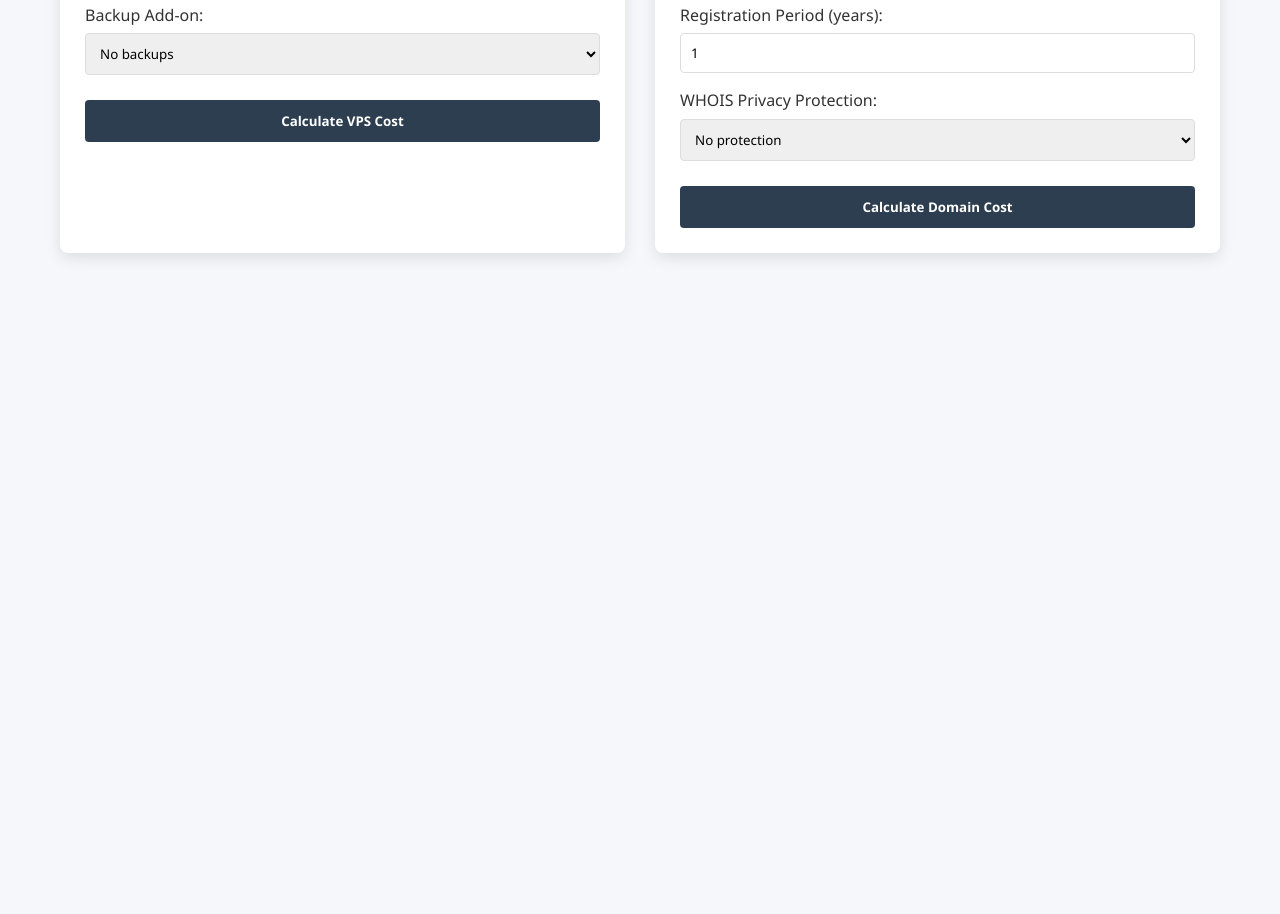
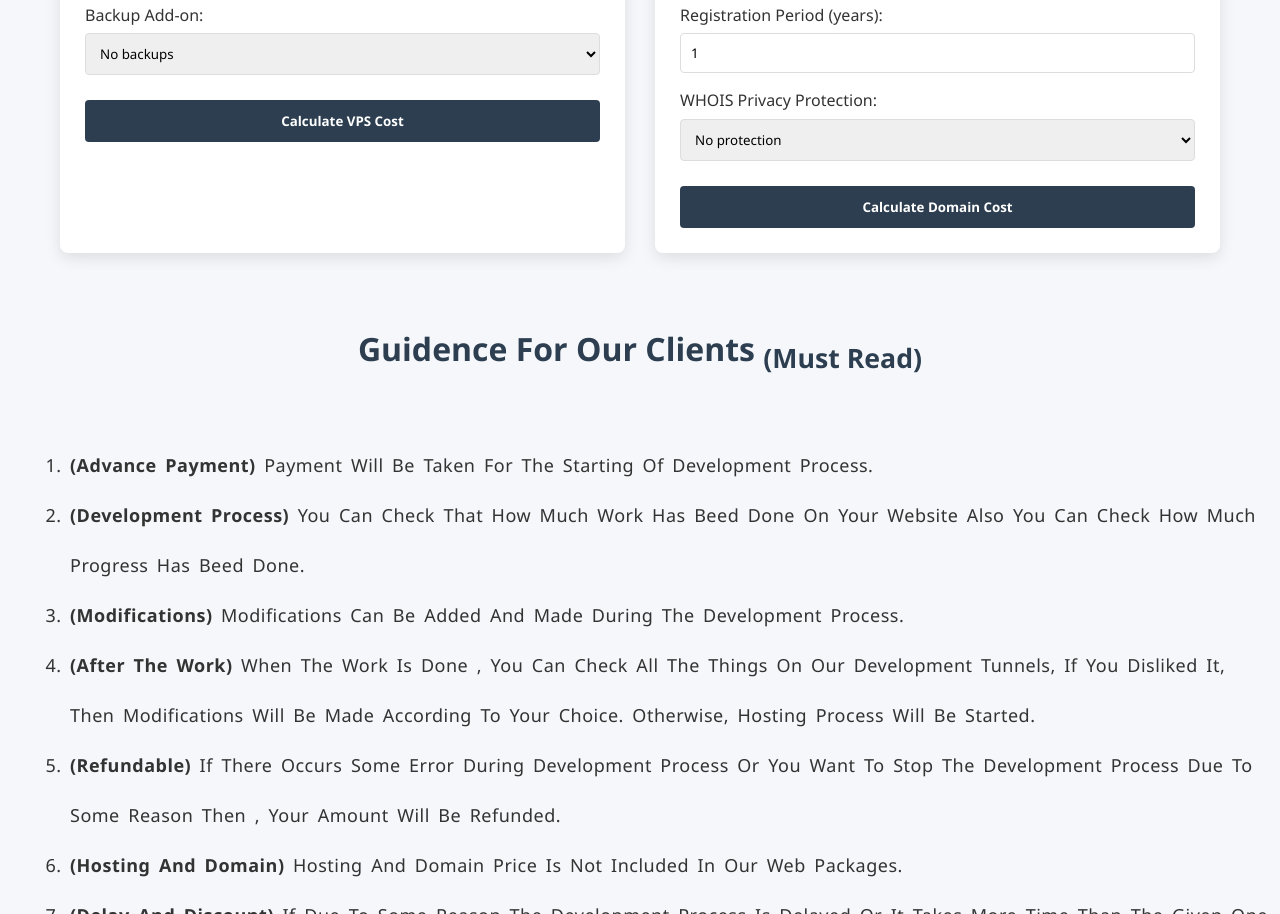
Before and after one commit to SaadHere3448/Package, a plain HTML site: page index.html in a window 1280 px wide. Shown: the part 1886-2800 px from the top of the page. Before the commit the page ends 2209 px from the top, so only its background shows below. Drawn offline with Linux system fonts and the light colour scheme.

Commit message:
Update old index.html

```diff
--- a/index.html
+++ b/index.html
@@ -185,13 +185,31 @@
                 margin-top: 5px;
             }
         }
+        .rules-cont{
+            text-transform: capitalize;
+            font-family: 'Franklin Gothic Medium', 'Arial Narrow', Arial, sans-serif;
+            font-weight: 400;
+            letter-spacing: 0.5px;
+            font-size: 18px;
+            word-spacing: 3.3px;
+            line-height: 50px;
+            margin-left: 60px;
+            margin-top: 20px;
+            padding: 10px;
+        }
+        .special{
+            font-weight: 600;
+        }
+        .small{
+            text-transform: initial;
+        }
     </style>
 </head>
 <body>
     <div class="container">
         <header>
             <h1>Web Development Packages</h1>
-            <p>Choose the perfect solution for your online presence</p>
+            <p>Choose the perfect solution for your online Business</p>
         </header>
 
         <section class="package-section">
@@ -218,7 +236,7 @@
                         <li><span class="feature">Per Page Price</span> <span class="price">$30</span></li>
                         <li><span class="feature">Responsive Design</span> <span class="price">$10</span></li>
                         <li><span class="feature">Additional Designing For Website</span> <span class="price">$20</span></li>
-                        <li><span class="feature">Package Price</span> <span class="price highlight">$330<span></li>
+                        <li><span class="feature">Package Price</span> <span class="price highlight">$320<span></li>
                     </ul>
                 </div>
             </div>
@@ -232,7 +250,7 @@
                         <li><span class="feature">Per Page Price</span> <div class="price">$30</div></li>
                         <li><span class="feature">Responsive Design</span> <span class="price">$30</span></li>
                         <li><span class="feature">Additional Designing For Website</span> <span class="price">$20</span></li>
-                        <li><span class="feature">Package Price</span> <span class="price highlight">$500 <span></li>
+                        <li><span class="feature">Package Price</span> <span class="price highlight">$470 <span></li>
                     </ul>
                 </div>
             </div>
@@ -242,11 +260,11 @@
                 <div class="package-name">Enterprise Package</div>
                 <div class="package-details">
                     <ul>
-                        <li><span class="feature">20 Pages Website</span> <span class="price">$600 - $800</span></li>
+                        <li><span class="feature">20 Pages Website</span> <span class="price">$600</span></li>
                         <li><span class="feature">Per Page Price</span> <span class="price">$30 - $40</span></li>
                         <li><span class="feature">Responsive Design</span> <span class="price">$40</span></li>
                         <li><span class="feature">Additional Designing For Website</span> <span class="price">$20</span></li>
-                        <li><span class="feature">Package Price</span> <span class="price highlight">$660 - $860</span></li>
+                        <li><span class="feature">Package Price</span> <span class="price highlight">$660 </span></li>
                     </ul>
                 </div>
             </div>
@@ -323,7 +341,17 @@
             </div>
         </section>
     </div>
-
+            <h1 style="text-align: center;margin-bottom:50px;">Guidence For Our Clients <sub>(Must Read)</sub></h1>
+    <ol id="rules-cont" class="rules-cont">
+        <li class="rules" id="rule-1"><span class="special">(Advance Payment)</span> Payment Will Be Taken for The Starting of development process.</li>
+        <li class="rules" id="rule-2"><span class="special">(Development Process)</span> You can check that how much work has beed done on your website also you can check how much progress has beed done.</li>
+        <li class="rules" id="rule-3"><span class="special">(Modifications)</span> Modifications can be added and made during the development process.</li>
+        <li class="rules" id="rule-4"><span class="special">(After the work)</span> when the work is done , you can check all the things on our development tunnels, if you disliked it, then modifications will be made according to your choice. otherwise, hosting process will be started. </li>
+        <li class="rules" id="rule-5"><span class="special">(Refundable)</span> If there occurs some error during development process or you want to stop the development process due to some reason then , your amount will be refunded.</li>
+        <li class="rules" id="rule-6"><span class="special">(Hosting and domain)</span> Hosting and domain Price Is not included in our web packages.</li>
+        <li class="rules" id="rule-7"><span class="special">(delay and discount)</span> if due to some reason the development process is delayed or it takes more time than the given one , discount of 5$ will be given on per page price.</li>
+        <li class="rules" id="rule-8"><span class="special">(other stylings)</span> if you want to add other special stylings to your website , after or during the development process, then it will cost seperately. <span class="small special">e.g</span> your own logos designing etc.</li>
+    </ol>
     <script>
         function calculateVPS() {
             const planPrice = parseInt(document.getElementById('vps-plan').value);
```
